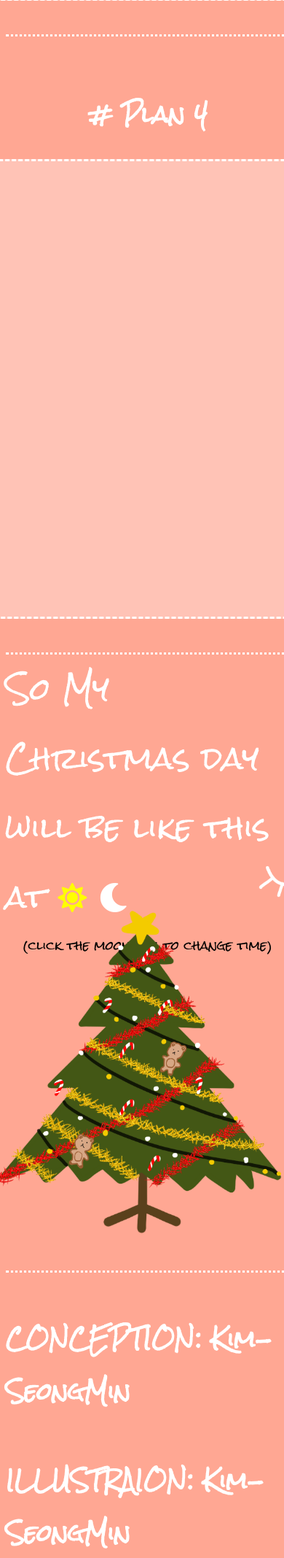
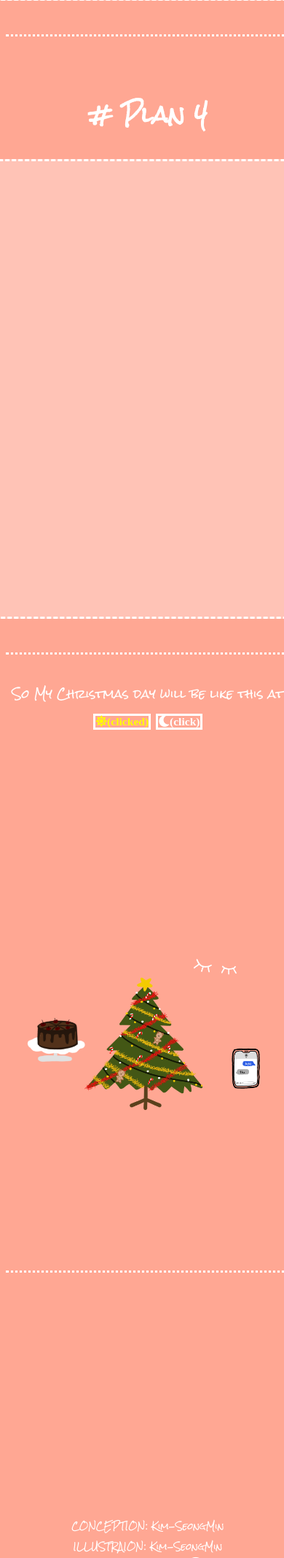
Before and after one commit to KimKongDol/Portfolio, a Django app: page /gallery_index/christmas in a window 390 px wide; the page is wider, and only the part inside the window is pictured. Shown: the part 3349-5484 px from the top of that part at 73% size. Run offline with Django 3.2, Linux system fonts and the light colour scheme; some web fonts are replaced.

Commit message:
[feat]christmas file반응형으로 수정

```diff
--- a/error_report/templates/error_index.html
+++ b/error_report/templates/error_index.html
@@ -3,6 +3,8 @@
 {% block content %}
 <!-- 페이지 설명과ㅏ 사진있는 파트 -->
 {% include './error_shared/picpart.html' %}
+
+{% if user.username == 'kim' %}
 <!-- 페이지 설명과ㅏ 사진있는 파트 끝 -->
 <section class="row tm-pt-4 tm-pb-6">
   <div class="col-12 tm-tabs-container tm-page-cols-container">
@@ -39,6 +41,9 @@
     </div>
   </div>
 </section>
+{% else %}
+<p style="font-size: 3vmin; text-align: center;">관리자접근 제한 영역입니다..쏘리🙇</p>
+{% endif %}
 
 <script>
   $(".error_list").mouseover(
--- a/gallery/templates/christmas.html
+++ b/gallery/templates/christmas.html
@@ -16,15 +16,25 @@
         integrity="sha384-DyZ88mC6Up2uqS4h/KRgHuoeGwBcD4Ng9SiP4dIRy0EXTlnuz47vAwmeGwVChigm" crossorigin="anonymous">
     <link rel="shortcut icon" type="image/x-icon" href="{%static 'img/christmas/title.png' %}">
     <style>
+        * {
+            width: 100vw;
+        }
+
         a {
             text-decoration: none;
             color: white;
-            border-bottom: 3px solid white;
+            border-bottom: 3px solid rgba(255, 255, 255, 0.644);
         }
 
         a:hover {
             color: black;
+
             border-bottom: 3px solid black;
+        }
+
+        i {
+            width: auto;
+            margin: 0.1vmin;
         }
 
         .list-btns {
@@ -56,7 +66,8 @@
         }
 
         h1 {
-            font-size: 50px;
+            text-align: center;
+            font-size: 5vmin;
             position: absolute;
             left: 50%;
             top: 45%;
@@ -76,12 +87,15 @@
 
 
         h2 {
+            text-align: center;
             font-size: 30px;
             color: white;
         }
 
         .ElementTitle {
-            font-size: 30px;
+            width: 100%;
+            font-size: 2.9296875vmin;
+            text-align: center;
             padding-bottom: 3px;
             visibility: hidden;
             transform: translate(0, -70%);
@@ -100,7 +114,7 @@
             width: 600px;
             padding: 3%;
             overflow: hidden;
-            display: inline-block;
+            /* display: inline-block; */
             display: flex;
             flex-direction: column;
             /*수직 정렬*/
@@ -157,9 +171,14 @@
         }
 
         .LastPage {
-            font-size: 40px;
+            text-align: center;
+            font-size: 4vmin;
             color: white;
             z-index: 1;
+        }
+
+        .LastPage i {
+            border: white solid;
         }
 
         p {
@@ -196,6 +215,12 @@
             visibility: visible;
         }
 
+        .description {
+            color: white;
+            font-size: 3vmin;
+            text-align: center;
+
+        }
 
 
         /* i {
@@ -218,6 +243,9 @@
                 shine.classList.remove("active");
                 phoneLight.classList.remove("active");
                 section[5].style.background = "#ffa793";
+                icons[0].innerHTML = "(clicked)";
+                icons[1].innerHTML = "(click)";
+
             }
             )
 
@@ -227,6 +255,8 @@
                 shine.classList.add("active");
                 phoneLight.classList.add("active");
                 section[5].style.background = "#330900";
+                icons[0].innerHTML = "(click)";
+                icons[1].innerHTML = "(clicked)";
             }
             )
 
@@ -307,10 +337,9 @@
 
     <section>
         <span class="LastPage">So My Christmas day will be like this at
-            <i class="fas fa-sun active"></i>
-            <i class="fas fa-moon"></i>
+            <i class="fas fa-sun active">(clicked)</i>
+            <i class="fas fa-moon">(click)</i>
         </span>
-        <p>(click the moon/sun to change time)</p>
         <div class="last-images">
             <img src="{%static 'img/christmas/all.png' %}" />
             <img class="shine" src="{%static 'img/christmas/night.png' %}" />
@@ -318,13 +347,16 @@
         </div>
     </section>
     <section>
-        <h2>CONCEPTION: Kim-SeongMin</h2>
-        <h2>ILLUSTRAION: Kim-SeongMin</h2>
-        <h2>THE CODE? <a href="https://github.com/KimKongDol/InteractiveProgramming.git" target="_blank">click " <i
-                    class="fab fa-github fa-2x"></i> "</a></h2>
-        <h2>
+        <div class="description">
+            <p>CONCEPTION: Kim-SeongMin</p>
+            <p>ILLUSTRAION: Kim-SeongMin</p>
+            <p>THE CODE? <a href="https://github.com/KimKongDol/InteractiveProgramming.git" target="_blank">click "
+                    <i class="fab fa-github fa-2x"></i>
+                </a>"
+            </p>
+            <p>
                 <i class="fas fa-chevron-down"></i> BACK &nbsp TO <i class="fas fa-chevron-down"></i>
-        </h2>
+            </p>
             <span>
                 <a class="list-btns" href="{% url 'index:index'%}">HOME</a>
                 <a class="list-btns" href="{% url 'music:music_index'%}">LYRICS</a>
@@ -332,6 +364,7 @@
                 <a class="list-btns" href="{% url 'gallery:gallery_index' %}">GALLERY</a>
                 <a class="list-btns" href="{% url 'index:contact' %}">CONTACT</a>
             </span>
+        </div>
     </section>
 </body>
 
--- a/index/templates/base.html
+++ b/index/templates/base.html
@@ -7,10 +7,6 @@
     <meta name="viewport" content="width=device-width, initial-scale=1.0" />
     <meta http-equiv="X-UA-Compatible" content="ie=edge" />
     <title>콩돌씨의 라이푸</title>
-    <!--
-Next Level CSS Template
-https://templatemo.com/tm-532-next-level
--->
     <link rel="stylesheet" href=" https://fonts.googleapis.com/css?family=Open+Sans:400,600 " />
     <link rel="stylesheet" href="{%static 'css/all.min.css' %}" />
     <link rel="stylesheet" href="{%static 'css/boot1.css' %}" />
--- a/index/templates/index.html
+++ b/index/templates/index.html
@@ -22,7 +22,7 @@
         『윤희에게』&nbsp 中
       </h2>
       <div class="index-posters">
-        <img src="{%static 'img/yoonhee.jpeg'%}" />
+        <img src="{%static 'img/yoonhee.jpeg'%}" style="max-width: 100%; height: auth;" />
       </div>
       <p class="tm-mb-6">
         "쥰에게, 잘 지내니?
--- a/music/templates/music_index.html
+++ b/music/templates/music_index.html
@@ -14,7 +14,7 @@
         <div id="tab1">
           <div class="text-content">
             <h3 class="tm-text-secondary tm-mb-5">
-              어떤 음악은 시같다는 생각을 해 •••
+              뮤직 이즈 마이 라잎 •••
             </h3>
             <div class="tm-mb-8">
               소설가가 가사를 쓴다고 해도 참 잘쓸 것 같은데. 소설가와 작사가라는 직업이 통일되지 않는 이유가 뭘까...
--- a/music/templates/music_shared/picpart.html
+++ b/music/templates/music_shared/picpart.html
@@ -3,7 +3,7 @@
   <div class="col-12 tm-page-cols-container">
     <div class="tm-page-col-left tm-welcome-box tm-bg-gradient">
       <p class="tm-welcome-text">
-        <em>내가 듣는 음악들에서 잘쓰여진 가사를 공유해볼게.</em>
+        <em>내가 좋아하는 가사들</em>
       </p>
     </div>
     <div class="tm-page-col-right">
```
Also changed, not shown: Blog/static/css/mypage.css (+56 -9 lines), requirements.txt (+5 -2 lines), users/templates/user_unknown.html (+4 -4 lines), 2 other files. Lines whose indentation alone changed are shown as unchanged.
